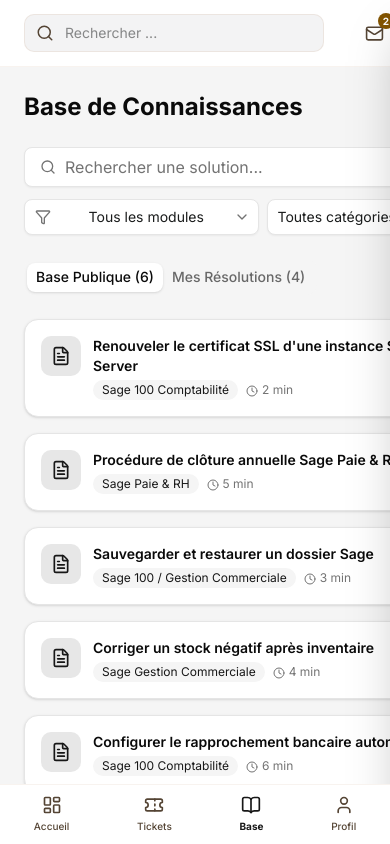
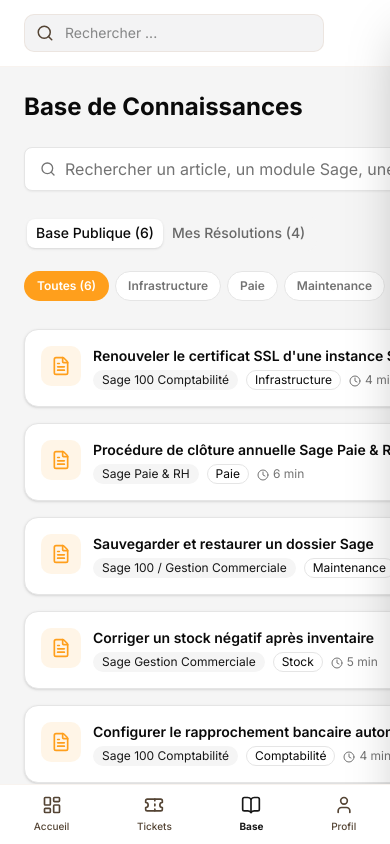
Before and after one commit to Jyjoojo/firstinfo-support, a Next.js app: page /dashboard/client/base-connaissances in a window 390 px wide. Built offline with nearby package versions, Linux system fonts and the light colour scheme.

Commit message:
feat: Update view base knowledge

```diff
--- a/app/dashboard/client/base-connaissances/article/[id]/page.tsx
+++ b/app/dashboard/client/base-connaissances/article/[id]/page.tsx
@@ -1,21 +1,21 @@
 import Link from "next/link";
 import { notFound } from "next/navigation";
-import { ArrowLeft } from "lucide-react";
+import { ArrowLeft, Clock } from "lucide-react";
 import { Badge } from "@/components/ui/badge";
 import { Button } from "@/components/ui/button";
 import { Breadcrumb, BreadcrumbItem, BreadcrumbLink, BreadcrumbList, BreadcrumbPage, BreadcrumbSeparator } from "@/components/ui/breadcrumb";
 import { KNOWLEDGE_BASE_PUBLIC } from "@/lib/knowledge-base";
 
-export default function ArticleDetailPage({ params }: { params: { id: string } }) {
-  const article = KNOWLEDGE_BASE_PUBLIC.find(a => a.id === params.id);
+export default async function ArticleDetailPage({ params }: { params: Promise<{ id: string }> }) {
+  const { id } = await params;
+  const article = KNOWLEDGE_BASE_PUBLIC.find((item) => item.id === id);
 
   if (!article) {
-    notFound(); // Renvoie vers la page 404 de Next.js si l'ID n'existe pas
+    notFound();
   }
 
   return (
     <div className="p-6 md:p-8 max-w-4xl mx-auto space-y-6">
-      {/* Breadcrumb shadcn correctement implémenté avec Link */}
       <Breadcrumb>
         <BreadcrumbList>
           <BreadcrumbItem>
@@ -25,31 +25,40 @@ export default function ArticleDetailPage({ params }: { params: { id: string } }
           </BreadcrumbItem>
           <BreadcrumbSeparator />
           <BreadcrumbItem>
-            <BreadcrumbPage>{article.module}</BreadcrumbPage>
+            <BreadcrumbLink asChild>
+              <Link href="/dashboard/client/base-connaissances">{article.module}</Link>
+            </BreadcrumbLink>
+          </BreadcrumbItem>
+          <BreadcrumbSeparator />
+          <BreadcrumbItem>
+            <BreadcrumbPage>{article.title}</BreadcrumbPage>
           </BreadcrumbItem>
         </BreadcrumbList>
       </Breadcrumb>
 
       <div className="bg-white border border-border rounded-xl p-6 md:p-8 shadow-sm">
-        <div className="flex items-center gap-3 mb-6">
+        <div className="flex flex-wrap items-center gap-3 mb-6">
           <Badge>{article.category}</Badge>
           <Badge variant="secondary">{article.module}</Badge>
+          <span className="text-xs text-muted-foreground flex items-center gap-1">
+            <Clock className="w-3.5 h-3.5" />{article.readTime} de lecture
+          </span>
         </div>
 
         <h1 className="text-3xl font-bold mb-4 text-foreground">{article.title}</h1>
         <p className="text-lg text-muted-foreground mb-8">{article.excerpt}</p>
 
-        {/* Ici tu pourras injecter le contenu riche (HTML ou Markdown) de l'article */}
         <div className="prose prose-sm md:prose-base max-w-none text-foreground space-y-4 mb-8">
-          <p>Voici le contenu détaillé de la solution technique...</p>
+          <p>{article.content}</p>
         </div>
 
-        <div className="pt-6 border-t border-border">
+        <div className="pt-6 border-t border-border flex flex-wrap justify-between items-center gap-3">
           <Button variant="outline" asChild>
             <Link href="/dashboard/client/base-connaissances">
-              <ArrowLeft className="w-4 h-4 mr-2"/> Retour à la base
+              <ArrowLeft className="w-4 h-4 mr-2" /> Retour à la base
             </Link>
           </Button>
+          <span className="text-xs text-muted-foreground">Dernière mise à jour : {article.lastUpdated}</span>
         </div>
       </div>
     </div>
--- a/app/dashboard/client/base-connaissances/page.tsx
+++ b/app/dashboard/client/base-connaissances/page.tsx
@@ -2,115 +2,132 @@
 
 import { useState, useMemo } from "react";
 import Link from "next/link";
-import { Search, Filter, FileText, CheckCircle2, Clock, ChevronRight } from "lucide-react";
+import { motion, AnimatePresence } from "motion/react";
+import { Search, FileText, CheckCircle2, Clock, ChevronRight } from "lucide-react";
 import { Input } from "@/components/ui/input";
-import { Select, SelectContent, SelectItem, SelectTrigger, SelectValue } from "@/components/ui/select";
 import { Badge } from "@/components/ui/badge";
 import { Tabs, TabsContent, TabsList, TabsTrigger } from "@/components/ui/tabs";
 import { KNOWLEDGE_BASE_PUBLIC, MY_RESOLUTIONS } from "@/lib/knowledge-base";
 
+type KbTab = "public" | "resolutions";
+
+function FilterChip({ label, active, onClick }: { label: string; active: boolean; onClick: () => void }) {
+  return (
+    <button onClick={onClick}
+      className={`relative shrink-0 px-3 py-1.5 rounded-full text-xs font-semibold border transition-colors duration-150 ${
+        active ? "text-white border-transparent bg-primary-container" : "bg-white text-muted-foreground border-border hover:border-primary/40 hover:text-foreground"
+      }`}>
+      {active && (
+        <motion.span layoutId="kb-filter-pill" transition={{ type: "spring", stiffness: 500, damping: 35 }}
+          className="absolute inset-0 rounded-full bg-primary -z-10" />
+      )}
+      {label}
+    </button>
+  );
+}
+
 export default function KnowledgeBasePage() {
   const [search, setSearch] = useState("");
-  const [moduleFilter, setModuleFilter] = useState("all");
-  const [categoryFilter, setCategoryFilter] = useState("all");
+  const [activeTab, setActiveTab] = useState<KbTab>("public");
+  const [category, setCategory] = useState<string | null>(null);
+  const [module, setModule] = useState<string | null>(null);
 
-  const allModules = useMemo(() =>
-    Array.from(new Set([...KNOWLEDGE_BASE_PUBLIC.map(a => a.module), ...MY_RESOLUTIONS.map(r => r.module)])),
-  []);
-  const allCategories = useMemo(() =>
-    Array.from(new Set(KNOWLEDGE_BASE_PUBLIC.map(a => a.category))),
-  []);
+  const categories = useMemo(() =>
+    Array.from(new Set(KNOWLEDGE_BASE_PUBLIC.map(a => a.category))), []);
+  const resModules = useMemo(() =>
+    Array.from(new Set(MY_RESOLUTIONS.map(r => r.module))), []);
+
+  const handleTabChange = (t: KbTab) => { setActiveTab(t); setCategory(null); setModule(null); };
 
   const filteredPublic = useMemo(() =>
-    KNOWLEDGE_BASE_PUBLIC.filter(a => {
-      const matchSearch = a.title.toLowerCase().includes(search.toLowerCase()) || a.module.toLowerCase().includes(search.toLowerCase());
-      const matchModule = moduleFilter === "all" || a.module === moduleFilter;
-      const matchCategory = categoryFilter === "all" || a.category === categoryFilter;
-      return matchSearch && matchModule && matchCategory;
-    }), [search, moduleFilter, categoryFilter]);
+    KNOWLEDGE_BASE_PUBLIC.filter(a =>
+      (a.title.toLowerCase().includes(search.toLowerCase()) ||
+       a.module.toLowerCase().includes(search.toLowerCase()) ||
+       a.category.toLowerCase().includes(search.toLowerCase())) &&
+      (!category || a.category === category)
+    ), [search, category]);
 
   const filteredRes = useMemo(() =>
-    MY_RESOLUTIONS.filter(r => {
-      const matchSearch = r.title.toLowerCase().includes(search.toLowerCase()) || r.module.toLowerCase().includes(search.toLowerCase());
-      const matchModule = moduleFilter === "all" || r.module === moduleFilter;
-      return matchSearch && matchModule;
-    }), [search, moduleFilter]);
+    MY_RESOLUTIONS.filter(r =>
+      (r.title.toLowerCase().includes(search.toLowerCase()) ||
+       r.module.toLowerCase().includes(search.toLowerCase())) &&
+      (!module || r.module === module)
+    ), [search, module]);
 
   return (
-    /* DIV PARENT AVEC PADDING ET MAX-WIDTH */
     <div className="p-6 md:p-8 max-w-6xl mx-auto space-y-6">
       <div className="flex justify-between items-center">
         <h1 className="text-2xl font-bold text-foreground">Base de Connaissances</h1>
       </div>
 
-      <div className="flex flex-col sm:flex-row gap-3">
-        <div className="relative flex-1">
+      {/* Recherche prédictive — le placeholder s'adapte à l'onglet actif */}
+      <div className="relative">
         <Search className="absolute left-4 top-1/2 -translate-y-1/2 w-4 h-4 text-muted-foreground" />
         <Input
           value={search}
           onChange={e => setSearch(e.target.value)}
-            placeholder="Rechercher une solution..."
-            className="pl-10 h-10 bg-white"
+          placeholder={activeTab === "public"
+            ? "Rechercher un article, un module Sage, une catégorie..."
+            : "Rechercher dans mes résolutions..."}
+          className="pl-10 h-11 bg-white"
         />
       </div>
 
-        <div className="flex gap-2">
-          <Select value={moduleFilter} onValueChange={setModuleFilter}>
-            <SelectTrigger className="h-10 w-full sm:w-[160px] bg-white">
-              <Filter className="w-3.5 h-3.5 mr-2 text-muted-foreground" />
-              <SelectValue placeholder="Module Sage" />
-            </SelectTrigger>
-            <SelectContent>
-              <SelectItem value="all">Tous les modules</SelectItem>
-              {allModules.map(m => <SelectItem key={m} value={m}>{m}</SelectItem>)}
-            </SelectContent>
-          </Select>
+      <Tabs value={activeTab} onValueChange={v => handleTabChange(v as KbTab)} className="w-full">
+        <TabsList className="mb-3">
+          <TabsTrigger value="public">Base Publique ({filteredPublic.length})</TabsTrigger>
+          <TabsTrigger value="resolutions">Mes Résolutions ({filteredRes.length})</TabsTrigger>
+        </TabsList>
 
-          <Select value={categoryFilter} onValueChange={setCategoryFilter}>
-            <SelectTrigger className="h-10 w-full sm:w-[150px] bg-white">
-              <SelectValue placeholder="Catégorie" />
-            </SelectTrigger>
-            <SelectContent>
-              <SelectItem value="all">Toutes catégories</SelectItem>
-              {allCategories.map(c => <SelectItem key={c} value={c}>{c}</SelectItem>)}
-            </SelectContent>
-          </Select>
-        </div>
-      </div>
-
-      <Tabs defaultValue="public" className="w-full">
-        <TabsList className="mb-4">
-          <TabsTrigger value="public">
-            Base Publique ({filteredPublic.length})
-          </TabsTrigger>
-          <TabsTrigger value="resolutions">
-            Mes Résolutions ({filteredRes.length})
-          </TabsTrigger>
-        </TabsList>
+        {/* Filtres à puces — catégories pour la base publique, modules pour mes résolutions */}
+        <AnimatePresence mode="wait">
+          <motion.div key={activeTab} initial={{ opacity: 0, y: -4 }} animate={{ opacity: 1, y: 0 }} exit={{ opacity: 0, y: -4 }} transition={{ duration: 0.15 }}
+            className="flex items-center gap-1.5 overflow-x-auto pb-1 mb-4 -mx-1 px-1">
+            {activeTab === "public" ? (
+              <>
+                <FilterChip label={`Toutes (${KNOWLEDGE_BASE_PUBLIC.length})`} active={!category} onClick={() => setCategory(null)} />
+                {categories.map(c => (
+                  <FilterChip key={c} label={c} active={category === c} onClick={() => setCategory(category === c ? null : c)} />
+                ))}
+              </>
+            ) : (
+              <>
+                <FilterChip label={`Tous modules (${MY_RESOLUTIONS.length})`} active={!module} onClick={() => setModule(null)} />
+                {resModules.map(m => (
+                  <FilterChip key={m} label={m} active={module === m} onClick={() => setModule(module === m ? null : m)} />
+                ))}
+              </>
+            )}
+          </motion.div>
+        </AnimatePresence>
 
         <TabsContent value="public" className="mt-0">
           <div className="grid grid-cols-1 md:grid-cols-2 gap-4">
             {filteredPublic.length === 0 && (
               <p className="text-sm text-muted-foreground col-span-full py-8 text-center">Aucun article trouvé.</p>
             )}
-            {filteredPublic.map(article => (
+            {filteredPublic.map((article, i) => (
+              <motion.div key={article.id} layout initial={{ opacity: 0, y: 6 }} animate={{ opacity: 1, y: 0 }} transition={{ duration: 0.18, delay: i * 0.02 }}
+                whileHover={{ scale: 1.02 }} whileTap={{ scale: 0.9 }}
+              >
                 <Link
                   href={`/dashboard/client/base-connaissances/article/${article.id}`}
-                key={article.id}
-                className="bg-white border border-border rounded-xl p-4 hover:border-primary/50 transition-all flex items-start gap-3 group shadow-sm"
+                  className="bg-white border border-border rounded-xl p-4 hover:border-primary-container/50 hover:shadow-md transition-all flex items-start gap-3 group shadow-sm"
                 >
-                <div className="w-10 h-10 rounded-lg bg-primary/10 flex items-center justify-center shrink-0">
-                  <FileText className="w-5 h-5 text-primary" />
+                  <div className="w-10 h-10 rounded-lg bg-primary-container/10 flex items-center justify-center shrink-0">
+                    <FileText className="w-5 h-5 text-primary-container" />
                   </div>
                   <div className="flex-1 min-w-0">
-                  <h3 className="font-semibold text-sm group-hover:text-primary mb-1 text-foreground">{article.title}</h3>
-                  <div className="flex items-center gap-2 text-xs text-muted-foreground">
+                    <h3 className="font-semibold text-sm group-hover:text-primary-container mb-1 text-foreground">{article.title}</h3>
+                    <div className="flex flex-wrap items-center gap-2 text-xs text-muted-foreground">
                       <Badge variant="secondary" className="font-normal">{article.module}</Badge>
-                    <span><Clock className="w-3 h-3 inline mr-1"/>{article.readTime}</span>
+                      <Badge variant="outline" className="font-normal">{article.category}</Badge>
+                      <span><Clock className="w-3 h-3 inline mr-1" />{article.readTime}</span>
                     </div>
                   </div>
-                <ChevronRight className="w-4 h-4 text-muted-foreground/50 group-hover:text-primary transition-transform group-hover:translate-x-1 mt-1" />
+                  <ChevronRight className="w-4 h-4 text-muted-foreground/50 group-hover:text-primary-container transition-transform group-hover:translate-x-1 mt-1" />
                 </Link>
+              </motion.div>
             ))}
           </div>
         </TabsContent>
@@ -120,11 +137,11 @@ export default function KnowledgeBasePage() {
             {filteredRes.length === 0 && (
               <p className="text-sm text-muted-foreground py-8 text-center">Aucune résolution trouvée.</p>
             )}
-            {filteredRes.map(res => (
+            {filteredRes.map((res, i) => (
+              <motion.div key={res.id} layout initial={{ opacity: 0, y: 6 }} animate={{ opacity: 1, y: 0 }} transition={{ duration: 0.18, delay: i * 0.02 }}>
                 <Link
                   href={`/dashboard/client/base-connaissances/resolution/${res.id}`}
-                key={res.id}
-                className="bg-white border border-border rounded-xl p-4 hover:border-emerald-400/50 transition-all flex items-center gap-3 group shadow-sm"
+                  className="bg-white border border-border rounded-xl p-4 hover:border-emerald-400/50 hover:shadow-md transition-all flex items-center gap-3 group shadow-sm"
                 >
                   <div className="w-10 h-10 rounded-lg bg-emerald-50 flex items-center justify-center shrink-0">
                     <CheckCircle2 className="w-5 h-5 text-emerald-600" />
@@ -135,6 +152,7 @@ export default function KnowledgeBasePage() {
                   </div>
                   <ChevronRight className="w-4 h-4 text-muted-foreground/50 group-hover:text-emerald-600 transition-transform group-hover:translate-x-1" />
                 </Link>
+              </motion.div>
             ))}
           </div>
         </TabsContent>
--- a/app/dashboard/client/tickets/[id]/page.tsx
+++ b/app/dashboard/client/tickets/[id]/page.tsx
@@ -24,10 +24,9 @@ import {
   BreadcrumbSeparator,
 } from "@/components/ui/breadcrumb"
 import TicketStatusStepper from "@/app/ui/dashboard/TicketStatusStepper";
-import { Share } from "next/font/google";
 
-export default async function TicketDetailPage({ params }: { params: Promise<{ id: string }> }) {
-  const { id } = await params;
+export default function TicketDetailPage({ params }: { params: { id: string } }) {
+  const { id } = params;
   const ticket = tickets.find((item) => item.id === id);
 
   const PriorityIcon = ticket ? priorityStyles[ticket.priorite].icon : null;
--- a/app/layout.tsx
+++ b/app/layout.tsx
@@ -28,7 +28,7 @@ export default function RootLayout({
   return (
     <html
       lang="en"
-      className={cn("h-full","overflow-hidden","antialiased", geistSans.variable, geistMono.variable, "font-sans", inter.variable)}
+      className={cn("h-full","antialiased", geistSans.variable, geistMono.variable, "font-sans", inter.variable)}
     >
       <body>{children}</body>
     </html>
--- a/lib/knowledge-base.ts
+++ b/lib/knowledge-base.ts
@@ -1,10 +1,12 @@
-export interface KbArticle {
+export interface KnowledgeBaseArticle {
   id: string;
   title: string;
   excerpt: string;
   module: string;
   category: string;
   readTime: string;
+  lastUpdated: string;
+  content: string;
 }
 
 export interface MyResolution {
@@ -18,22 +20,26 @@ export interface MyResolution {
   breadcrumb: string[];
 }
 
-export const KNOWLEDGE_BASE_PUBLIC: KbArticle[] = [
+export const KNOWLEDGE_BASE_PUBLIC: KnowledgeBaseArticle[] = [
   {
     id: "kb-1",
     title: "Renouveler le certificat SSL d'une instance SQL Server",
     module: "Sage 100 Comptabilité",
     category: "Infrastructure",
-    readTime: "2 min",
+    readTime: "4 min",
+    lastUpdated: "2024-07-18",
     excerpt: "Procédure pas-à-pas pour renouveler un certificat SSL expiré sur SQL Server 2016/2019.",
+    content: "Contenu détaillé de l'article sur le renouvellement SSL...",
   },
   {
     id: "kb-2",
     title: "Procédure de clôture annuelle Sage Paie & RH",
     module: "Sage Paie & RH",
     category: "Paie",
-    readTime: "5 min",
+    readTime: "6 min",
+    lastUpdated: "2024-07-15",
     excerpt: "Checklist complète avant la clôture : validation des bulletins, envoi DSN, sauvegarde dossier.",
+    content: "Contenu détaillé de l'article sur la clôture annuelle...",
   },
   {
     id: "kb-3",
@@ -41,23 +47,29 @@ export const KNOWLEDGE_BASE_PUBLIC: KbArticle[] = [
     module: "Sage 100 / Gestion Commerciale",
     category: "Maintenance",
     readTime: "3 min",
+    lastUpdated: "2024-07-12",
     excerpt: "Les bonnes pratiques de sauvegarde pour éviter toute perte de données en cas d'incident.",
+    content: "Contenu détaillé de l'article sur la sauvegarde...",
   },
   {
     id: "kb-4",
     title: "Corriger un stock négatif après inventaire",
     module: "Sage Gestion Commerciale",
     category: "Stock",
-    readTime: "4 min",
+    readTime: "5 min",
+    lastUpdated: "2024-07-10",
     excerpt: "Comment verrouiller les stocks avant l'inventaire et recalculer les coûts moyens pondérés.",
+    content: "Contenu détaillé de l'article sur les stocks négatifs...",
   },
   {
     id: "kb-5",
     title: "Configurer le rapprochement bancaire automatique",
     module: "Sage 100 Comptabilité",
     category: "Comptabilité",
-    readTime: "6 min",
+    readTime: "4 min",
+    lastUpdated: "2024-07-08",
     excerpt: "Import des relevés OFX/CFONB et paramétrage des règles de rapprochement automatique.",
+    content: "Contenu détaillé de l'article sur le rapprochement bancaire...",
   },
   {
     id: "kb-6",
@@ -65,7 +77,9 @@ export const KNOWLEDGE_BASE_PUBLIC: KbArticle[] = [
     module: "Sage Paie & RH",
     category: "Paie",
     readTime: "3 min",
+    lastUpdated: "2024-07-05",
     excerpt: "Diagnostic et correction du code d'erreur S40.001 lors de la transmission DSN.",
+    content: "Contenu détaillé de l'article sur l'erreur DSN...",
   },
 ];
 
```
Also changed, not shown: app/dashboard/client/base-connaissances/resolution/[id]/page.tsx (+4 -4 lines), components/ui/pagination.tsx (added, +129 -0 lines). Lines whose indentation alone changed are shown as unchanged.
